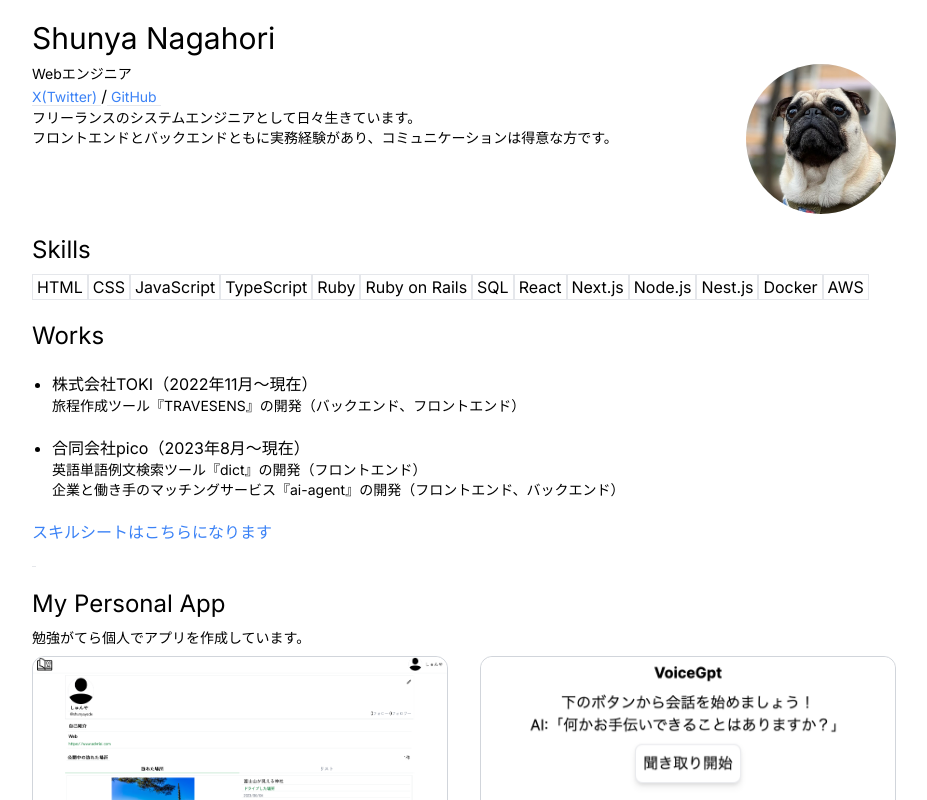
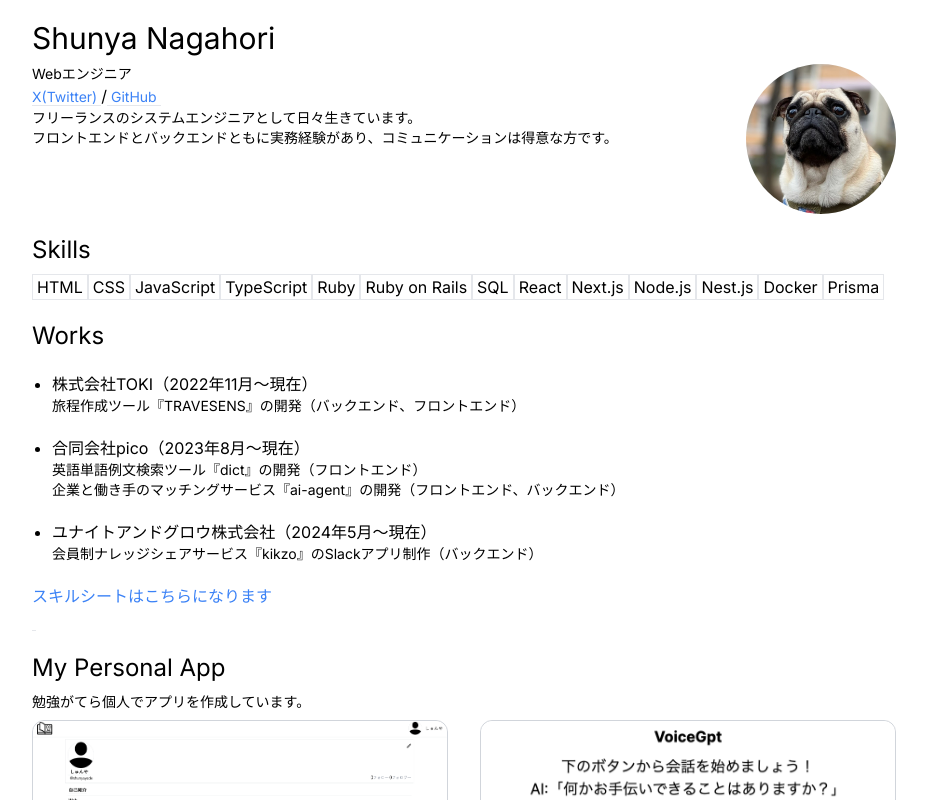
Before and after one commit to ShunyaNagahori/portfolio, a Next.js app: page / in a window 1280 px wide. Shown: the top 800 px of the page, without its empty margins (176-1103 px from the left). Built offline with nearby package versions, Linux system fonts and the light colour scheme.

Commit message:
職歴追加

```diff
--- a/src/app/page.js
+++ b/src/app/page.js
@@ -71,7 +71,7 @@ export default function Home() {
             <SkillIcon skill={"Node.js"} />
             <SkillIcon skill={"Nest.js"} />
             <SkillIcon skill={"Docker"} />
-            <SkillIcon skill={"AWS"} />
+            <SkillIcon skill={"Prisma"} />
           </div>
         </div>
         <div className='my-5'>
@@ -90,6 +90,12 @@ export default function Home() {
               </p>
               <p className='text-sm'>
                 企業と働き手のマッチングサービス『ai-agent』の開発（フロントエンド、バックエンド）
+              </p>
+            </li>
+            <li className='m-5'>
+              ユナイトアンドグロウ株式会社（2024年5月〜現在）
+              <p className='text-sm'>
+              会員制ナレッジシェアサービス『kikzo』のSlackアプリ制作（バックエンド）
               </p>
             </li>
           </ul>
```
